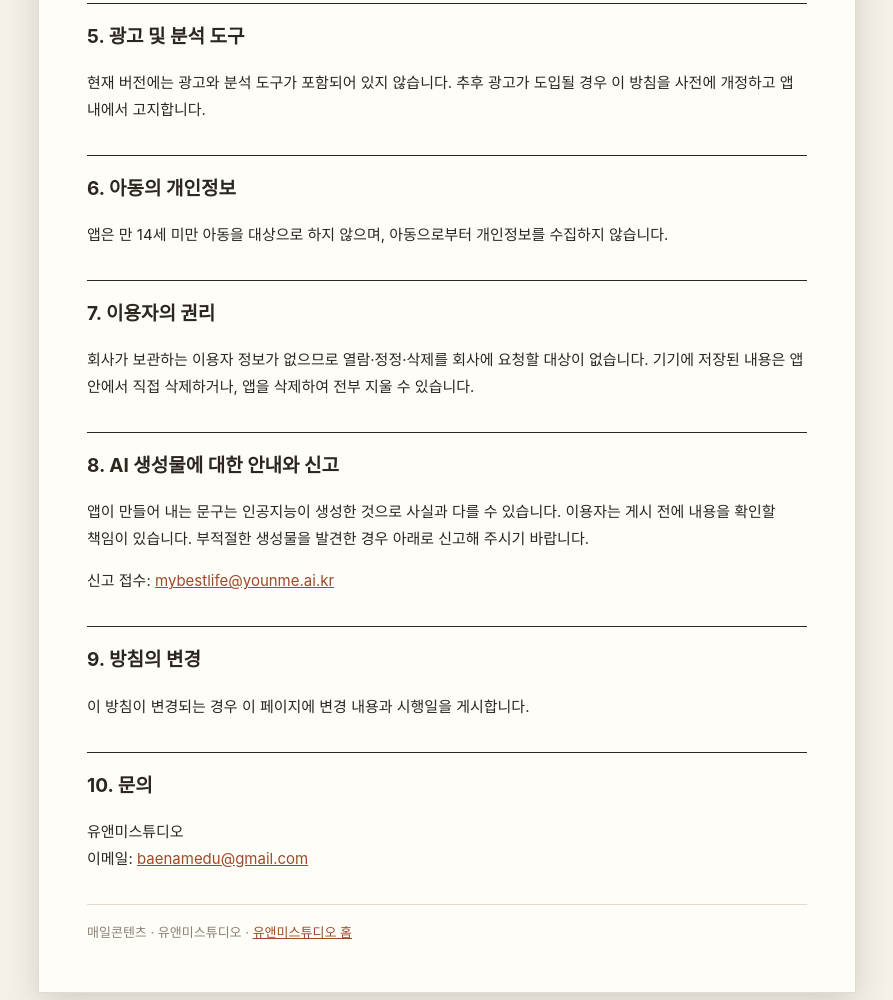
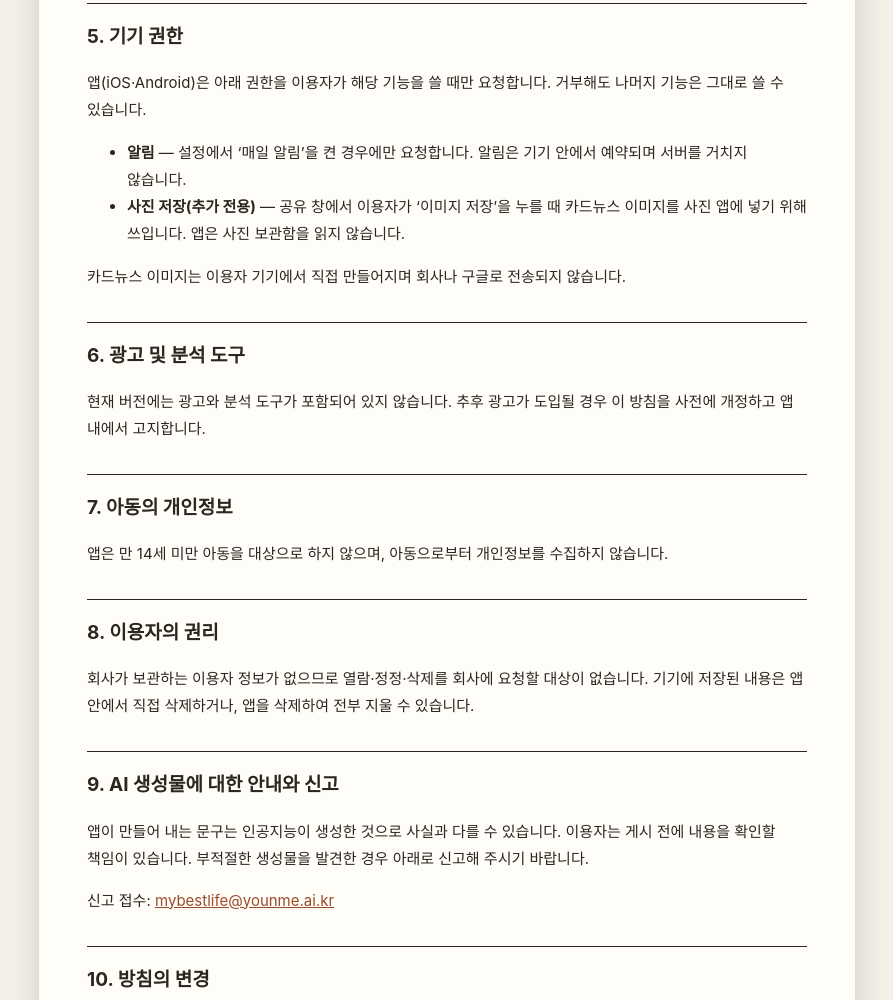
Before and after one commit to baenamedu-bot/baenamedu-bot.github.io, a plain HTML site: page maeilcontents/privacy/index.html in a window 1280 px wide. Shown: the part 1307-2307 px from the top of the page, without its empty margins (193-1086 px from the left). Drawn offline with Linux system fonts and the light colour scheme.

Commit message:
매일콘텐츠 개인정보처리방침: 기기 권한(알림·사진 저장) 추가

```diff
--- a/maeilcontents/privacy/index.html
+++ b/maeilcontents/privacy/index.html
@@ -21,7 +21,7 @@
 <body>
 <div class="sheet">
 <h1>매일콘텐츠 개인정보처리방침</h1>
-<p class="meta">시행일: 2026년 8월 20일 · 최종 수정일: 2026년 8월 20일</p>
+<p class="meta">시행일: 2026년 8월 20일 · 최종 수정일: 2026년 9월 24일</p>
 
 <p>유앤미스튜디오(이하 "회사")는 매일콘텐츠(이하 "앱")를 제공하면서 이용자의 개인정보를 수집하지 않습니다. 이 방침은 앱이 어떤 정보를 어떻게 다루는지 설명합니다.</p>
 
@@ -55,23 +55,31 @@
 <h2>4. 제3자 제공 및 위탁</h2>
 <p>회사가 이용자 정보를 제3자에게 제공하거나 처리를 위탁하는 일은 없습니다. 수집하는 정보가 없기 때문입니다. 위 3항의 구글 요청은 이용자 본인의 키로 이용자 기기에서 직접 이루어지는 것으로, 회사를 거치지 않습니다.</p>
 
-<h2>5. 광고 및 분석 도구</h2>
+<h2>5. 기기 권한</h2>
+<p>앱(iOS·Android)은 아래 권한을 이용자가 해당 기능을 쓸 때만 요청합니다. 거부해도 나머지 기능은 그대로 쓸 수 있습니다.</p>
+<ul>
+  <li><b>알림</b> — 설정에서 ‘매일 알림’을 켠 경우에만 요청합니다. 알림은 기기 안에서 예약되며 서버를 거치지 않습니다.</li>
+  <li><b>사진 저장(추가 전용)</b> — 공유 창에서 이용자가 ‘이미지 저장’을 누를 때 카드뉴스 이미지를 사진 앱에 넣기 위해 쓰입니다. 앱은 사진 보관함을 읽지 않습니다.</li>
+</ul>
+<p>카드뉴스 이미지는 이용자 기기에서 직접 만들어지며 회사나 구글로 전송되지 않습니다.</p>
+
+<h2>6. 광고 및 분석 도구</h2>
 <p>현재 버전에는 광고와 분석 도구가 포함되어 있지 않습니다. 추후 광고가 도입될 경우 이 방침을 사전에 개정하고 앱 내에서 고지합니다.</p>
 
-<h2>6. 아동의 개인정보</h2>
+<h2>7. 아동의 개인정보</h2>
 <p>앱은 만 14세 미만 아동을 대상으로 하지 않으며, 아동으로부터 개인정보를 수집하지 않습니다.</p>
 
-<h2>7. 이용자의 권리</h2>
+<h2>8. 이용자의 권리</h2>
 <p>회사가 보관하는 이용자 정보가 없으므로 열람·정정·삭제를 회사에 요청할 대상이 없습니다. 기기에 저장된 내용은 앱 안에서 직접 삭제하거나, 앱을 삭제하여 전부 지울 수 있습니다.</p>
 
-<h2>8. AI 생성물에 대한 안내와 신고</h2>
+<h2>9. AI 생성물에 대한 안내와 신고</h2>
 <p>앱이 만들어 내는 문구는 인공지능이 생성한 것으로 사실과 다를 수 있습니다. 이용자는 게시 전에 내용을 확인할 책임이 있습니다. 부적절한 생성물을 발견한 경우 아래로 신고해 주시기 바랍니다.</p>
 <p>신고 접수: <a href="mailto:mybestlife@younme.ai.kr">mybestlife@younme.ai.kr</a></p>
 
-<h2>9. 방침의 변경</h2>
+<h2>10. 방침의 변경</h2>
 <p>이 방침이 변경되는 경우 이 페이지에 변경 내용과 시행일을 게시합니다.</p>
 
-<h2>10. 문의</h2>
+<h2>11. 문의</h2>
 <p>유앤미스튜디오<br>
 이메일: <a href="mailto:baenamedu@gmail.com">baenamedu@gmail.com</a></p>
 
```
